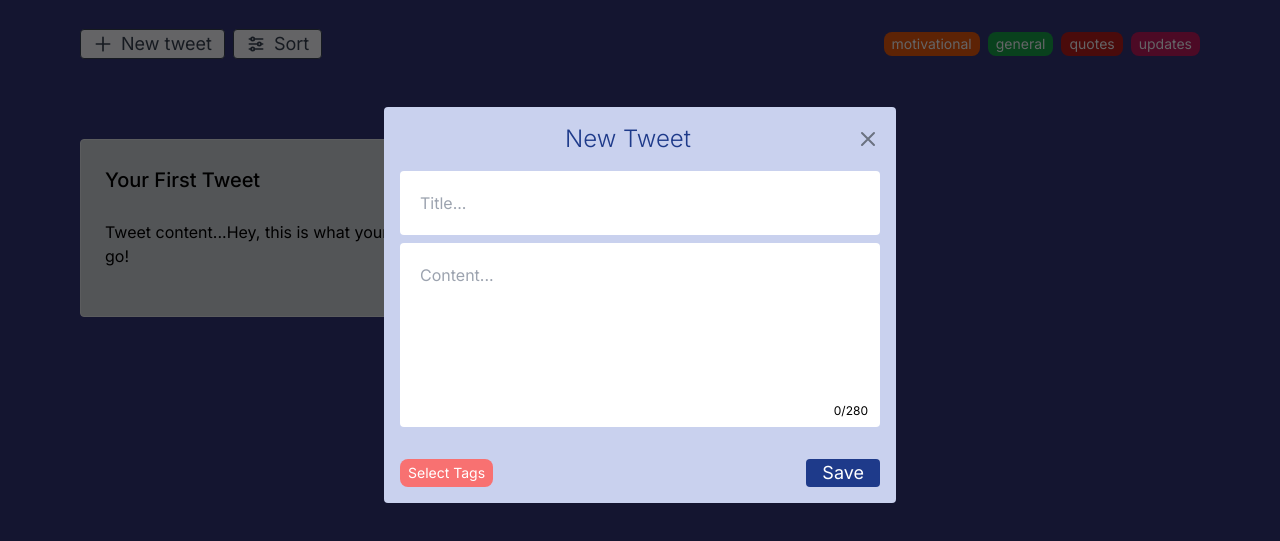
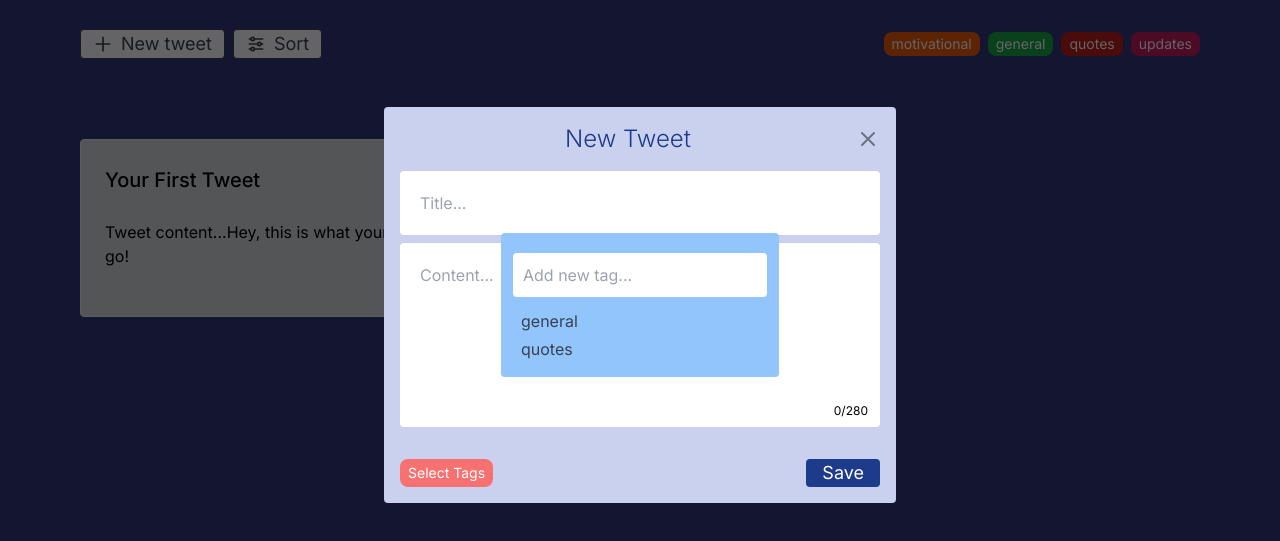
Before and after one commit to benjamincotta/Dakina-App, a website: page public/index.html in a window 1280 px wide. Both pictures are taken after a click on the button "New tweet". Shown: the part 95-636 px from the top of the page. Drawn offline with Linux system fonts and the light colour scheme.

Commit message:
added tag selector UI

```diff
--- a/public/index.html
+++ b/public/index.html
@@ -36,6 +36,7 @@
             <div class="absolute bottom-20 right-6 mb-1 mr-1 text-xs"><span id="character-indicator"></span></div>
             <div class="content-error hidden flex-start text-red-500 py-1"><span></span>
             </div>
+
             <div class='new-tweet-form-buttons mt-8 flex flex-row justify-between'>
                 <a href="#" class="bg-red-400 text-white border-solid rounded-lg text-sm py-1 px-2">Select Tags</a>
                 <div>
@@ -44,6 +45,17 @@
                 </div>
             </div>
         </form>
+        <div class="flex flex-col justify-evenly items-start absolute bg-blue-300 py-3 px-1 rounded">
+            <form id="tag-selector">
+                <input type="tag" id="add-new-tag" class="my-2 rounded mx-2" placeholder='Add new tag...'>
+                <ul class="mx-2 px-2">
+                    <span class="loaded-tags">
+                        <li class="my-1 block text-gray-700"><a href="#">general</a></li>
+                        <li class="my-1 block text-gray-700"><a href="#">quotes</a></li>
+                    </span>
+                </ul>
+            </form>
+        </div>
     </div>
     <div class="container-md mx-8 md:mx-20">
         <header>
@@ -130,7 +142,7 @@
                                 class="tweet-header pt-2 flex flex-col md:flex-row justify-between items-start md:items-center">
                                 <span data-tweet-item-title class="mt-2 md:mt-0 font-medium text-xl"></span>
                                 <span data-tweet-item-tag
-                                    class="mt-4 mb-2 md:m-4 bg-orange-600 border-solid rounded-lg text-white text-xs px-2 font-light">general</span>
+                                    class="mt-4 mb-2 md:m-4 bg-orange-600 border-solid rounded-lg text-white text-xs px-2 font-light"></span>
                             </div>
                             <span data-tweet-item-content class="mt-4"></span>
                         </div>
--- a/src/css/tailwind.css
+++ b/src/css/tailwind.css
@@ -12,3 +12,7 @@ input[type="text"] {
 textarea[type="text"] {
     padding: 20px;
 }
+
+input[type="tag"] {
+    padding: 10px
+}
```
Also changed, not shown: public/output.css.
